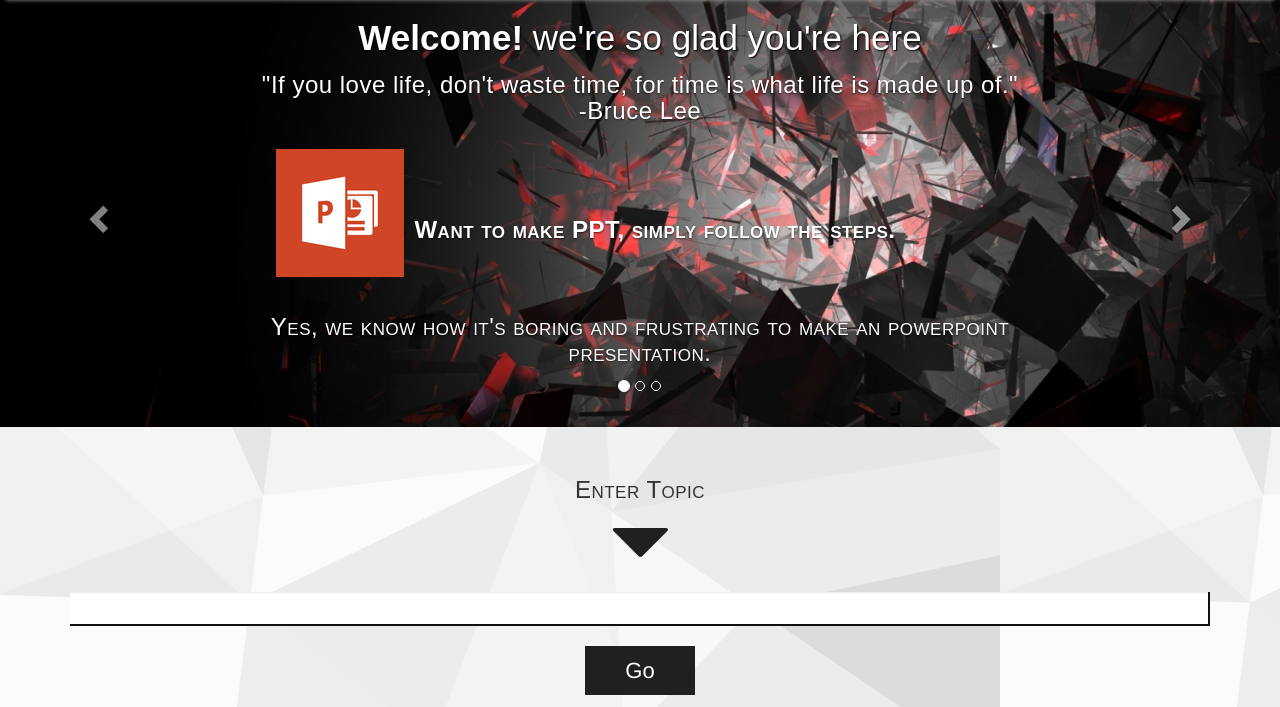
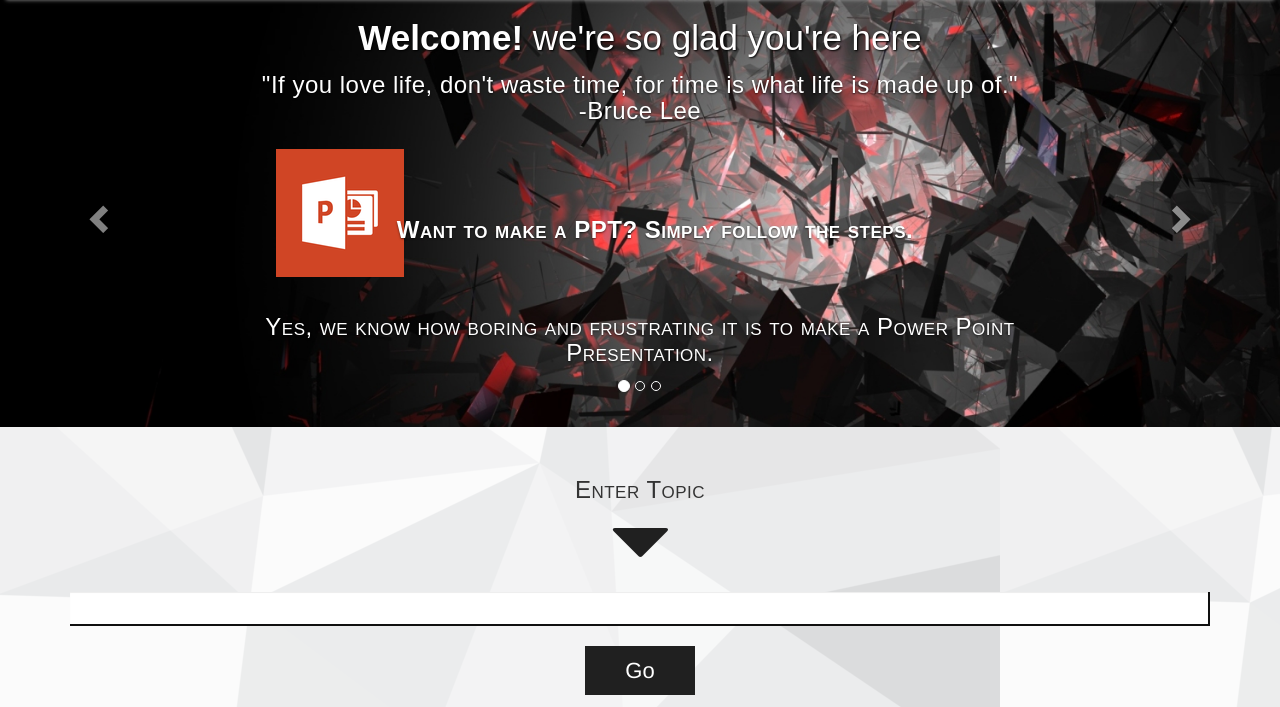
Before and after one commit to arghhjayy/PPTGenerator, a Django app: page / in a window 1280 px wide. Shown: the part 60-767 px from the top of the page. Run offline with Django 3.2, Linux system fonts and the light colour scheme; some libraries are stand-ins or nearby versions.

Commit message:
Minor spelling mistake fixes

```diff
--- a/pptgen/templates/pptgen/main.html
+++ b/pptgen/templates/pptgen/main.html
@@ -277,9 +277,9 @@
                   <img class="animated flip" src="{% static 'pptgen/images/ppticon.png' %}" alt="powerpoint icon">
                 </div>
                 <div class="caption4">
-                  <span><h2 class="animated zoomIn" style="font-weight: bold;">Want to make PPT, simply follow the steps.</h2></span>
+                  <span><h2 class="animated zoomIn" style="font-weight: bold;">Want to make a PPT? Simply follow the steps.</h2></span>
                 </div>
-                <h2 class="animated fadeInUp">Yes, we know how it's boring and frustrating to make an powerpoint presentation.</h2>
+                <h2 class="animated fadeInUp">Yes, we know how boring and frustrating it is to make a Power Point Presentation.</h2>
 
             </div>
           </div>
```
